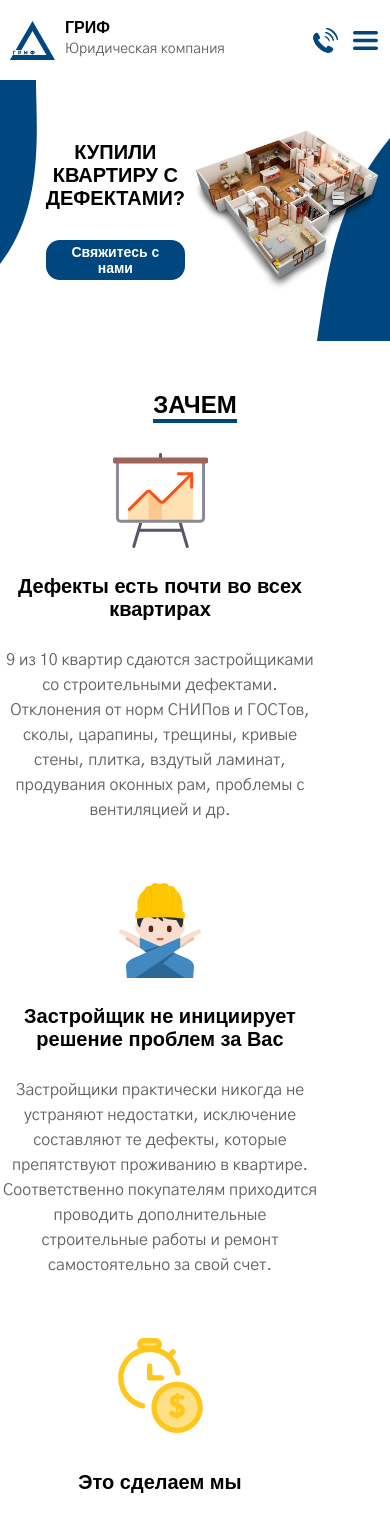
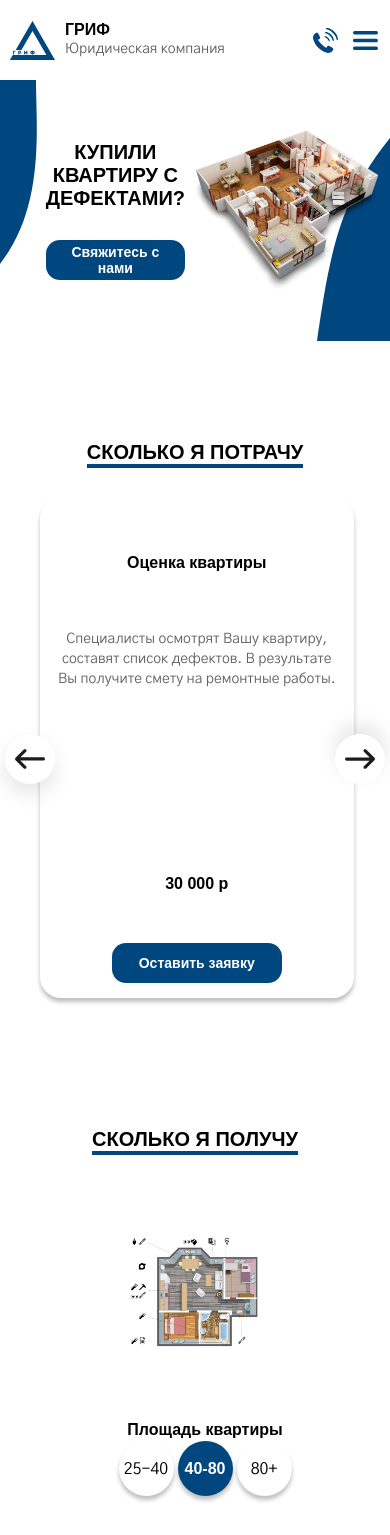
Before and after one commit to ervnkv/royalestate, a React (Create React App) app: page / in a window 390 px wide. Shown: the top 1535 px of the page. Built offline with nearby package versions, Linux system fonts and the light colour scheme; a web font is replaced by a local one.

Commit message:
Простой слайдер

```diff
--- a/src/App.js
+++ b/src/App.js
@@ -117,20 +117,20 @@ const TextBlockContent2= [
 		priceSecond: '+10% от иска',
 		id: 12,
 	},
-	// {
-	// 	head: 'Оценка квартиры',
-	// 	content:'Специалисты осмотрят Вашу квартиру, составят список дефектов. В результате Вы получите смету на ремонтные работы.',
-	// 	priceMain: '80 000 р',
-	// 	priceSecond: '',
-	// 	id: 13,
-	// },
-	// {
-	// 	head: 'Оценка квартиры',
-	// 	content:'Специалисты осмотрят Вашу квартиру, составят список дефектов. В результате Вы получите смету на ремонтные работы.',
-	// 	priceMain: '110 000 р',
-	// 	priceSecond: '',
-	// 	id: 14,
-	// },
+	{
+		head: 'Оценка квартиры',
+		content:'Специалисты осмотрят Вашу квартиру, составят список дефектов. В результате Вы получите смету на ремонтные работы.',
+		priceMain: '80 000 р',
+		priceSecond: '',
+		id: 13,
+	},
+	{
+		head: 'Оценка квартиры',
+		content:'Специалисты осмотрят Вашу квартиру, составят список дефектов. В результате Вы получите смету на ремонтные работы.',
+		priceMain: '110 000 р',
+		priceSecond: '',
+		id: 14,
+	},
 ];
 
 // Наполнение сайта - Блок ПРОЦЕСС СОТРУДНИЧЕСТВА
--- a/src/components/01_Header.js
+++ b/src/components/01_Header.js
@@ -22,7 +22,6 @@ export default function Header({TextBlocks,openCall,setPackageName}) {
 	return(
 		<header className='header'>
 			<div className='f-row wrapper'>
-
 
 				<img width={80} height={80} src="/img/logo.svg" alt="Logo" />
 
--- a/src/components/01_Header.scss
+++ b/src/components/01_Header.scss
@@ -1,6 +1,7 @@
 @import '../index.scss';
 
 header{
+    z-index: 2;
     background-color: rgb(255, 255, 255);
     position: fixed;
     top: 0;
@@ -10,10 +11,12 @@ header{
         height: 80px;
         justify-content:flex-start;
         align-items:center;
+        position: relative;
         .header_logo_text{
             margin: 0 auto;
             display: flex;
             flex-direction: column;
+            margin-left: 10px;
         }
 
         .menu-btn, .call-btn{
@@ -35,6 +38,7 @@ header{
             background-image: url("../../public/img/icons/phone.svg");
         }
         .menu-container{
+
             display: none;
             position: absolute;
             right:0;
--- a/src/components/03_Why.js
+++ b/src/components/03_Why.js
@@ -5,7 +5,7 @@ import './03_Why.scss';
 export default function Why({TextBlocks,Title,ID}) {
 	const htmlTextBlock = TextBlocks.map(({head,content,img,imgAlt,id}) =>{
 		return(
-			<div key={id} className='card f-column t-center'>
+			<div key={id} className='f-column t-center card'>
 				<img src={img} alt={imgAlt}></img>
 				<div className='f-column headText'>
 					<h4>{head}</h4>
@@ -14,11 +14,10 @@ export default function Why({TextBlocks,Title,ID}) {
 			</div>
 		);
 	});
-
 	return(
-		<section id={ID} className='f-column why '>
+		<section id={ID} className='f-column why'>
 			<h2>{Title}</h2>
-			<div className='f-row container '>
+			<div className='f-row container'>
 				{htmlTextBlock}
 			</div>
 		</section>
--- a/src/components/03_Why.scss
+++ b/src/components/03_Why.scss
@@ -1,14 +1,18 @@
 @import '../index.scss';
 
 #section-1.why {
+    display: none;
     align-items:center;
     margin-top: 50px;
     .container{
         align-items:flex-start;
-        flex-wrap: wrap;
+        flex-wrap: nowrap;
+        // max-width: 100%;
+        // border: solid 1px black;
+        // overflow: hidden;
         .card{
             width: 320px;
-            margin: 30px 0;
+            margin: 30px 10px;
             align-items:center;
             img{
                 height: 95px;
--- a/src/components/04_Cost.js
+++ b/src/components/04_Cost.js
@@ -1,11 +1,59 @@
-import React from 'react';
+import React, {useRef, useEffect, useState} from 'react';
 import './04_Cost.scss';
 
 
 export default function Cost({TextBlocks,Title,ID,openCall,setPackageName}) {
+	const containerRef = useRef(null);
+	const [scrollStart, setScrollStart] = useState(false);
+	const [currentX, setCurrentX] = useState(0);
+
+	const startScroll = (e) => {
+		setScrollStart(true);
+		setCurrentX(e.pageX || e.touches[0].pageX);
+	};
+
+	const scrolling = (e) => {
+		if(!scrollStart) return;
+		e.preventDefault();
+
+		const deltaX = currentX - (e.pageX || e.touches[0].pageX);
+		containerRef.current.scrollLeft += deltaX;
+		setCurrentX(e.pageX || e.touches[0].pageX);
+	};
+
+	const stopScroll = () => {
+		setScrollStart(false);
+	};
+
+	useEffect(()=>{
+
+		containerRef.current.addEventListener('mousedown', startScroll);
+		containerRef.current.addEventListener('mousemove', scrolling);
+		containerRef.current.addEventListener('mouseup', stopScroll);
+		containerRef.current.addEventListener('mouseleave', stopScroll);
+
+		containerRef.current.addEventListener('touchstart', startScroll);
+		containerRef.current.addEventListener('touchmove', scrolling);
+		containerRef.current.addEventListener('touchend', stopScroll);
+
+		return ()=>{
+			containerRef.current.removeEventListener('mousedown', startScroll);
+			containerRef.current.removeEventListener('mousemove', scrolling);
+			containerRef.current.removeEventListener('mouseup', stopScroll);
+			containerRef.current.removeEventListener('mouseleave', stopScroll);
+
+			containerRef.current.removeEventListener('touchmove', scrolling);
+			containerRef.current.removeEventListener('touchstart', startScroll);
+			containerRef.current.removeEventListener('touchend', stopScroll);
+		};
+	});
+
+
 	const htmlTextBlock = TextBlocks.map(({head,content,priceMain,priceSecond,id}) =>{
 		return(
-			<div key={id} className='f-column t-center card '>
+			<div
+			key={id}
+			className='f-column t-center card'>
 				<div className='f-column headText'>
 					<h4>{head}</h4>
 				</div>
@@ -25,11 +73,15 @@ export default function Cost({TextBlocks,Title,ID,openCall,setPackageName}) {
 	});
 
 	return(
-		<section id={ID} className='f-column cost '>
+		<section id={ID} className='f-column cost'>
 			<h2>{Title}</h2>
-			<div className='f-row container '>
+			<div
+			ref={containerRef}
+			className='f-row container'>
 				{htmlTextBlock}
 			</div>
+			<button className='scroll-btn left'/>
+			<button className='scroll-btn right'/>
 		</section>
 	);
 }
--- a/src/components/04_Cost.scss
+++ b/src/components/04_Cost.scss
@@ -1,23 +1,28 @@
 @import '../index.scss';
 
 .cost {
-    margin: 30px 0;
-    align-items:center;
+    z-index: 1;
+    position: relative;
+    h2{
+        width:fit-content;
+        margin: 0 auto;
+    }
     .container{
         align-items:flex-start;
-        flex-wrap: wrap;
+        justify-content: space-between;
+        flex-wrap: nowrap;
+        // border: solid 1px;
+        overflow-x: hidden;
+        cursor: pointer;
         .card{
-            width: 320px;
-            margin: 30px;
+            width: 280px;
+            min-height: 500px;
+            margin: 30px auto;
             padding: 15px;
             align-items:center;
             background-color: rgb(255, 255, 255);
             box-shadow: 0px 4px 4px rgba(0, 0, 0, 0.25);
             border-radius: 21px;
-            img{
-                height: 95px;
-                cursor:auto;
-            }
             .headText{
                 min-height: 100px;
                 justify-content: center
@@ -35,4 +40,84 @@
             }
         }
     }
+    .scroll-btn{
+        position:absolute;
+        top: 50%;
+        left: 0;
+        transform: translateY(-50%);
+        transform: translateX(-50%);
+        height: 50px;
+        width: 50px;
+        border-radius: 100%;
+        box-shadow: 0px 10px 20px rgba(0,0,0,0.1);
+        background-color: white;
+        background-image: url("../../public/img/icons/arrow-left.svg");
+        background-size: 60%;
+        background-repeat: no-repeat;
+        background-position: center;
+        &.right{
+            left: auto;
+            right: 0;
+            transform: translateX(50%) rotate(180deg);
+        }
+    }
 }
+
+
+@media (max-width:1400px){
+    .cost {
+        margin: 0 50px;
+        .container{
+            justify-content: flex-start;
+            flex-basis: 2;
+            .card{
+                min-width: calc(100%/3.18);
+                min-height: 500px;
+                margin: 30px 10px;
+            }
+        }
+    }
+}
+
+@media (max-width:1000px){
+    .cost {
+        margin: 0 50px;
+        .container{
+            justify-content: flex-start;
+            flex-basis: 2;
+            .card{
+                min-width: calc(100%/2.22);
+                min-height: 500px;
+                margin: 30px 20px;
+            }
+        }
+    }
+}
+@media (max-width:700px){
+    .cost {
+        margin: 0 50px;
+        .container{
+            justify-content: flex-start;
+            flex-basis: 2;
+            .card{
+                min-width: 300px;
+                min-height: 500px;
+                margin: 30px 10px;
+            }
+        }
+    }
+}
+@media (max-width:700px){
+    .cost {
+        margin: 0 30px;
+        .container{
+            justify-content: flex-start;
+            flex-basis: 2;
+            .card{
+                min-width: 95%;
+                min-height: 500px;
+                margin: 30px 10px;
+            }
+        }
+    }
+}
--- a/src/components/07_QA.scss
+++ b/src/components/07_QA.scss
@@ -54,7 +54,7 @@
         .container{
             padding: 0 10px;
             .card{
-                .cardHead, .cardContent{
+                .cardHead{
                     height: 40px;
                 }
             }
--- a/src/components/20_Call.scss
+++ b/src/components/20_Call.scss
@@ -1,5 +1,5 @@
 .overlay{
-  z-index: 1;
+  z-index: 10;
   display: flex;
   position: fixed;
   top: 0;
@@ -9,7 +9,6 @@
   background-color: rgba(0, 0, 0, 0.5);
   justify-content: center;
   .overlay-content {
-    z-index: 2;
     margin-top: 10%;
     width: 600px;
     height: 400px;
--- a/src/index.js
+++ b/src/index.js
@@ -13,7 +13,3 @@ root.render(
     <App />
   // </React.StrictMode>
 );
-
-// window.addEventListener('hashchange', function () {
-//   window.scrollTo(window.scrollX, window.scrollY - 100);
-// });
--- a/src/index.scss
+++ b/src/index.scss
@@ -17,14 +17,7 @@ $textAccent: #00477f;
 .wrapper{
     max-width: 1200px;
     margin: 0 auto;
-}
-#main.wrapper{
-    // background: linear-gradient(180deg, rgb(202, 180, 180) 0%, rgb(255, 255, 255) 100%);
-}
-@media (max-width:1200px){
-    .wrapper{
-        width: 100%;
-    }
+
 }
 
 #section-1,#section-2,#section-3,#section-4,#section-5,#section-6{
@@ -104,3 +97,22 @@ button{
         transform: translateY(-2px);
     }
 }
+
+@media (max-width:1200px){
+    .wrapper{
+        width: 100%;
+    }
+    h1, h2, h3{
+        font-size: 20px;
+    }
+    h4{
+        font-size: 16px;
+    }
+    h5{
+        font-size: 14px;
+    }
+    p{
+        font-size: 14px;
+        line-height: 20px;
+    }
+}
--- a/src/scripts/scriptScrollTo.js
+++ b/src/scripts/scriptScrollTo.js
@@ -3,7 +3,6 @@ export default function(elementsName='sections',headerOffset = 80,elementId) {
     elements.forEach(element => {
         if (element.id == elementId) {
             document.documentElement.scrollTop = element.offsetTop-headerOffset;
-            // console.log(element.offsetTop);
         }
     });
 }
```
Also changed, not shown: public/img/icons/arrow-left.svg (added).
